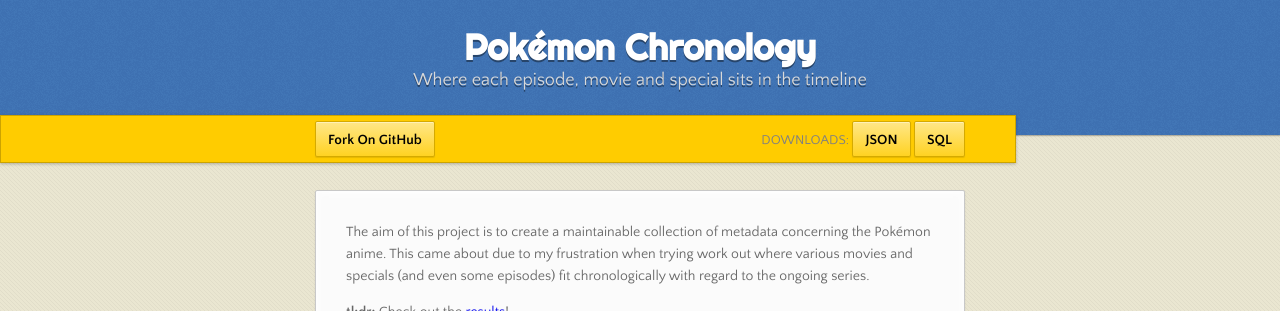
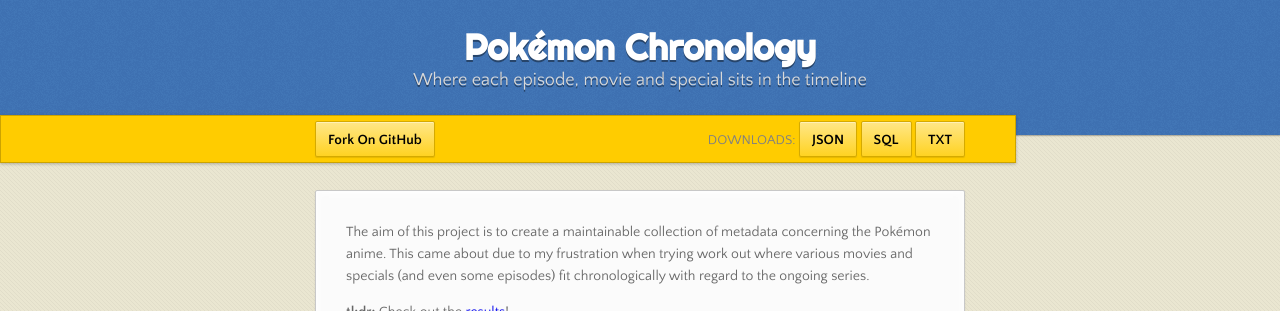
Before and after one commit to mal/pokemon, a Jekyll site: the page built from index.md, in a window 1280 px wide. Shown: the top 311 px of the page. Built offline with Jekyll 4.4.1, drawn with Linux system fonts in a browser that asks for light colours.

Commit message:
Add link to txt output

```diff
--- a/_layouts/default.html
+++ b/_layouts/default.html
@@ -19,6 +19,7 @@
           <ul>
             <li><a href="{{ '/data/anime.json' | prepend: site.baseurl }}">JSON</a></li>
             <li><a href="{{ '/data/anime.sql' | prepend: site.baseurl }}">SQL</a></li>
+            <li><a href="{{ '/data/anime.txt' | prepend: site.baseurl }}">TXT</a></li>
           </ul>
         </div>
       </div>
```
